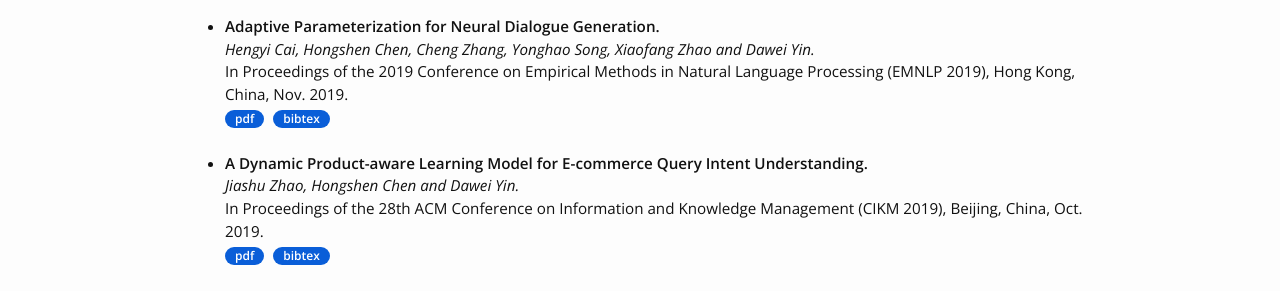
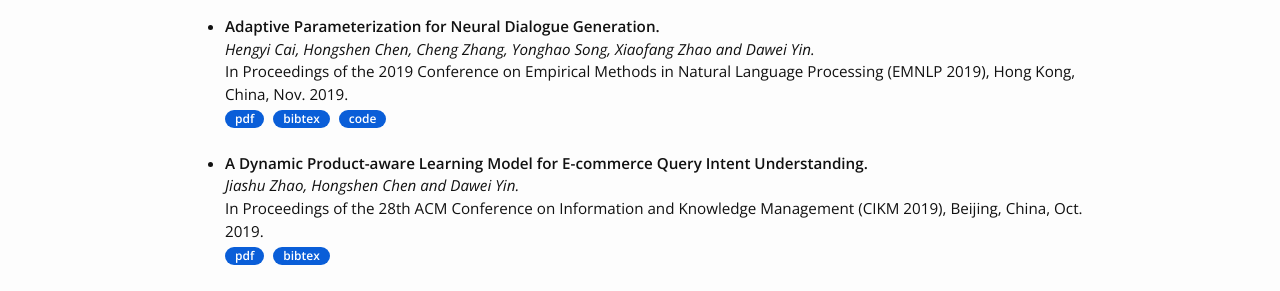
Before and after one commit to chenhongshen/chenhongshen.github.io, a Jekyll site: the page built from research.md, in a window 1280 px wide. Shown: the part 399-690 px from the top of the page. Built offline with Jekyll 4.4.1, drawn with Linux system fonts in a browser that asks for light colours; a script that is not in the unit is left out.

Commit message:
Update research.md

```diff
--- a/research.md
+++ b/research.md
@@ -32,8 +32,8 @@
 		In Proceedings of the 2019 Conference on Empirical Methods in Natural Language Processing (EMNLP 2019), Hong Kong, China, Nov. 2019.<br>
 		<a href="https://www.aclweb.org/anthology/D19-1188/"><div class="color-button">pdf</div></a>
 		<div class="color-button" onclick="isHidden('2019emnlp_cai_bibtex')">bibtex</div>
+		<a href="https://github.com/hengyicai/AdaND"><div class="color-button">code</div></a>
 		<div class="bibtex-box" id="2019emnlp_cai_bibtex" style="display:none">
-		<a href="https://github.com/hengyicai/AdaND"><div class="color-button">code</div></a>
 		@inproceedings{cai-etal-2019-adaptive, <br>
 		&nbsp;&nbsp; title = "Adaptive Parameterization for Neural Dialogue Generation", <br>
 		&nbsp;&nbsp; author = "Cai, Hengyi  and Chen, Hongshen  and Zhang, Cheng  and Song, Yonghao  and Zhao, Xiaofang  and Yin, Dawei", <br>
```
